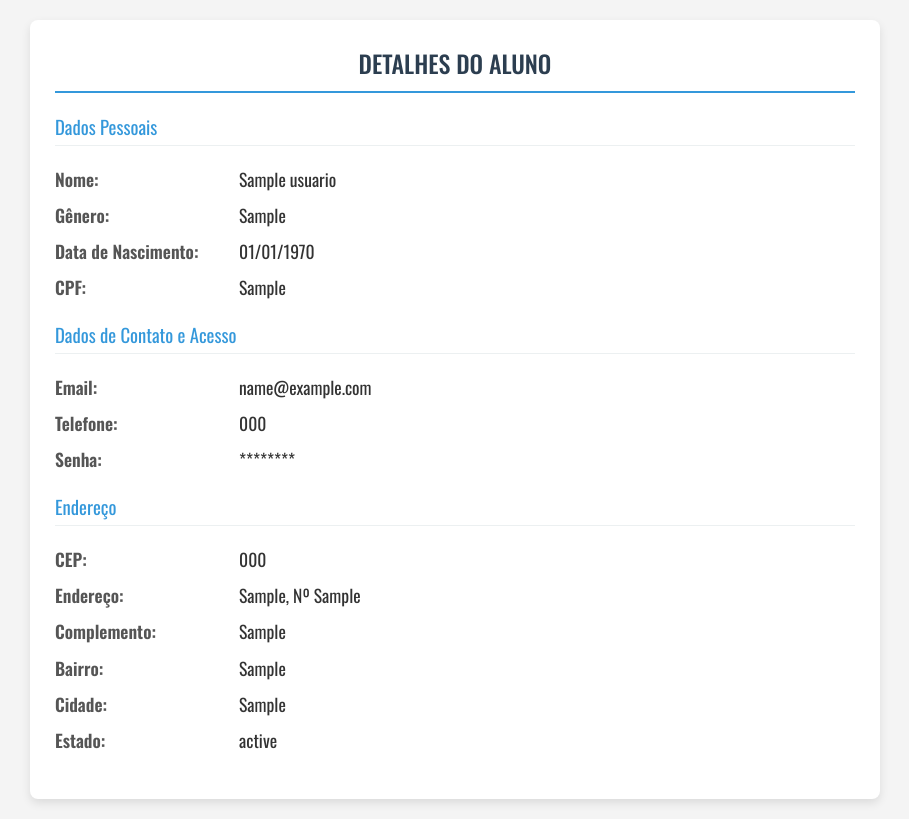
After one commit to kaiohenrique5340-boop/Gestao-de-Escolinha, a PHP site: page /views/detalhesAluno.php?id=1 in a window 1280 px wide. The commit adds this page. Shown: the whole page, without its empty margins (185-1094 px from the left). Run offline with PHP 8.4, Linux system fonts and the light colour scheme; the visitor is signed in with stand-in values (Sample User, id 1); tables that the repository leaves empty or names only in its code hold one stand-in row (values such as "Sample post").

Commit message:
Aqui atualizei os links apos a mudanca de pasta, iniciei uma nova pagina onde sera mostrado detalhes do aluno que sera possivel aterar.

```diff
--- /dev/null
+++ b/conexao.php
@@ -0,0 +1,14 @@
+<?php
+$host = 'localhost';
+$dbname = 'banco';
+$user = 'root';
+$pass = '457880';
+
+try {
+    $pdo = new PDO("mysql:host=$host;dbname=$dbname", $user, $pass);
+    // Configura o PDO para lançar exceções em caso de erro
+    $pdo->setAttribute(PDO::ATTR_ERRMODE, PDO::ERRMODE_EXCEPTION);
+
+} catch (PDOException $e) {
+    die("Erro ao conectar ao banco de dados: " . $e->getMessage());
+}
--- /dev/null
+++ b/css/detalhesAluno.css
@@ -0,0 +1,55 @@
+/* css/verAluno.css */
+
+/* Usa a mesma fonte do seu painel */
+body {
+    font-family: 'Oswald', sans-serif;
+    background-color: #f4f4f4; /* Um fundo suave */
+    color: #333;
+    margin: 0;
+    padding: 20px;
+}
+
+.container-detalhes {
+    max-width: 800px;
+    margin: 0 auto;
+    background-color: #ffffff;
+    border-radius: 8px;
+    box-shadow: 0 4px 10px rgba(0, 0, 0, 0.1);
+    padding: 25px;
+}
+
+h2 {
+    text-align: center;
+    color: #2c3e50;
+    border-bottom: 2px solid #3498db;
+    padding-bottom: 10px;
+    margin-top: 0;
+    font-weight: 500;
+    text-transform: uppercase;
+}
+
+h3 {
+    color: #3498db;
+    border-bottom: 1px solid #ecf0f1;
+    padding-bottom: 5px;
+    margin-top: 20px;
+    font-weight: 400;
+}
+
+.grupo-dados {
+    margin-bottom: 20px;
+}
+
+.grupo-dados p {
+    font-size: 1.1em;
+    line-height: 1.6;
+    margin: 8px 0;
+}
+
+/* Estiliza o "label" da informação */
+.grupo-dados p strong {
+    font-weight: 600;
+    color: #555;
+    min-width: 180px; /* Alinha os campos */
+    display: inline-block;
+}
--- /dev/null
+++ b/views/detalhesAluno.php
@@ -0,0 +1,101 @@
+<?php
+session_start();
+include '../conexao.php'; //
+
+//---------- Verificação de Segurança e Captura do ID ----------
+if (!isset($_SESSION['usuario_nome'])) {
+    die("Acesso negado. Faça login como administrador.");
+}
+
+if (!isset($_GET['id'])) {
+    die("Erro: Nenhum ID de aluno fornecido.");
+}
+
+$aluno_id = (int)$_GET['id'];
+
+
+//---------- Busca dos Dados do Aluno ----------
+try {
+    // Prepara a consulta SQL
+    // e que os campos do formulário 'inscricao.php' estão nesta tabela
+    $sql = "SELECT nome, sexo, dataNascimento, cpf, email, telefone, senha,
+                   cep, endereco, numero, complemento, bairro, cidade, estado
+            FROM usuarios
+            WHERE id = ?"; // (Ajuste o nome da tabela se for diferente)
+
+    // Prepara a consulta usando o objeto $pdo do conexao.php
+    $stmt = $pdo->prepare($sql); //
+
+    // Executa a consulta, passando o ID de forma segura
+    $stmt->execute([$aluno_id]);
+
+    // Pega os dados do aluno (usando FETCH_ASSOC)
+    $aluno = $stmt->fetch(PDO::FETCH_ASSOC);
+
+    // Verifica se encontrou o aluno
+    if (!$aluno) {
+        die("Aluno não encontrado.");
+    }
+
+} catch (PDOException $e) {
+    die("Erro ao buscar dados do aluno: " . $e->getMessage());
+}
+
+//---------- Formatacao dos Dados ----------
+$data_nasc_formatada = 'N/A';
+if (!empty($aluno['dataNascimento'])) {
+    $data_nasc_formatada = date("d/m/Y", strtotime($aluno['dataNascimento']));
+}
+
+$sexo_formatado = 'N/A';
+if (!empty($aluno['sexo'])) {
+    $sexo_formatado = ucfirst($aluno['sexo']);
+}
+
+?>
+<!DOCTYPE html>
+<html lang="pt-BR">
+<head>
+    <meta charset="UTF-8">
+    <meta name="viewport" content="width=device-width, initial-scale=1.0">
+    <title>Detalhes do Aluno</title>
+    <link rel="stylesheet" href="../css/detalhesAluno.css">
+
+    <link rel="preconnect" href="https://fonts.googleapis.com">
+    <link rel="preconnect" href="https://fonts.gstatic.com" crossorigin>
+    <link href="https://fonts.googleapis.com/css2?family=Oswald:wght@200..700&display=swap" rel="stylesheet">
+</head>
+<body>
+
+    <div class="container-detalhes">
+        <h2>Detalhes do Aluno</h2>
+
+        <div class="grupo-dados">
+            <h3>Dados Pessoais</h3>
+            <p><strong>Nome:</strong> <?php echo htmlspecialchars($aluno['nome'] ?? 'N/A'); ?></p>
+            <p><strong>Gênero:</strong> <?php echo htmlspecialchars($sexo_formatado); ?></p>
+            <p><strong>Data de Nascimento:</strong> <?php echo htmlspecialchars($data_nasc_formatada); ?></p>
+            <p><strong>CPF:</strong> <?php echo htmlspecialchars($aluno['cpf'] ?? 'N/A'); ?></p>
+        </div>
+
+        <div class="grupo-dados">
+            <h3>Dados de Contato e Acesso</h3>
+            <p><strong>Email:</strong> <?php echo htmlspecialchars($aluno['email'] ?? 'N/A'); ?></p>
+            <p><strong>Telefone:</strong> <?php echo htmlspecialchars($aluno['telefone'] ?? 'N/A'); ?></p>
+            <p><strong>Senha:</strong> ********</p>
+        </div>
+
+        <div class="grupo-dados">
+            <h3>Endereço</h3>
+            <p><strong>CEP:</strong> <?php echo htmlspecialchars($aluno['cep'] ?? 'N/A'); ?></p>
+            <p><strong>Endereço:</strong> <?php echo htmlspecialchars($aluno['endereco'] ?? 'N/A'); ?>, Nº <?php echo htmlspecialchars($aluno['numero'] ?? 'N/A'); ?></p>
+            <p><strong>Complemento:</strong> <?php echo htmlspecialchars($aluno['complemento'] ? $aluno['complemento'] : 'N/A'); ?></p>
+            <p><strong>Bairro:</strong> <?php echo htmlspecialchars($aluno['bairro'] ?? 'N/A'); ?></p>
+            <p><strong>Cidade:</strong> <?php echo htmlspecialchars($aluno['cidade'] ?? 'N/A'); ?></p>
+            <p><strong>Estado:</strong> <?php echo htmlspecialchars($aluno['estado'] ?? 'N/A'); ?></p>
+        </div>
+
+    </div>
+
+</body>
+</html>
```
Also changed, not shown: loginUser.php (+2 -18 lines), resetPassword.php (+2 -12 lines), resgisterUser.php (+2 -10 lines), views/paginaListarAlunos.php (+7 -13 lines).
